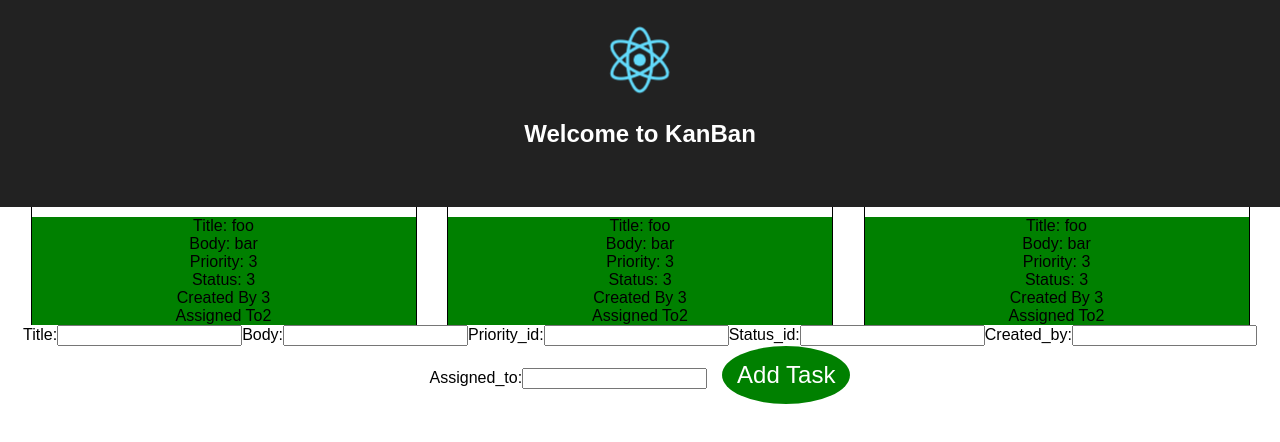
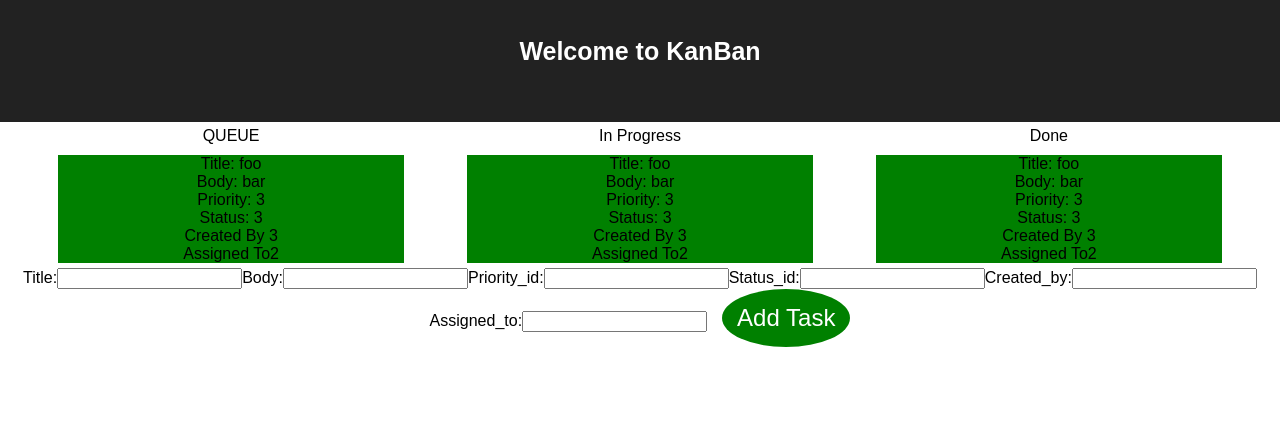
Before and after one commit to IsaiahHarris/kanban, a React (Create React App) app in the folder kanban/: page / in a window 1280 px wide. Shown: the top 442 px of the page. Built offline with nearby package versions, Linux system fonts and the light colour scheme; no server answers.

Commit message:
add label to column

```diff
--- a/kanban/src/components/App/App.css
+++ b/kanban/src/components/App/App.css
@@ -10,13 +10,14 @@ html, body{
 
 .column-container{
   height: 100%;
-  width: 30%;
-  border-left:1px solid black;
-  border-right:1px solid black;
+  width: 27%;
+  /* border-left:1px solid black;
+  border-right:1px solid black; */
   display: flex;
   flex-direction:column;
   justify-content: center;
   align-items: center;
+  padding:5px;
 }
 
 .main-body{
--- a/kanban/src/components/App/App.js
+++ b/kanban/src/components/App/App.js
@@ -93,9 +93,9 @@ class App extends React.Component {
       <div className="App">
         <Header />
         <div className="main-body">
-        <Column cards = {this.props.cards}/>
-        <Column cards =  {this.props.cards}/>
-        <Column cards = {this.props.cards}/>
+        <Column label = "QUEUE" cards = {this.props.cards}/>
+        <Column label = "In Progress" cards =  {this.props.cards}/>
+        <Column label = "Done" cards = {this.props.cards}/>
         </div>
         <NewCardForm
         changeHandler= {this.handleInputChange}
--- a/kanban/src/components/Card/index.js
+++ b/kanban/src/components/Card/index.js
@@ -2,8 +2,9 @@ import React from 'react';
 import '../../styles.css'
 import PropTypes from 'prop-types';
 
-const Card = ({title, body, priority_id, status_id, created_by, assigned_to})=>{
+const Card = ({title, body, priority_id, status_id, created_by, assigned_to, label})=>{
     return (
+
       <div className="card-entry">
       <div className="title">Title: { title }</div>
       <div className="body">Body: { body }</div>
--- a/kanban/src/components/Column/index.js
+++ b/kanban/src/components/Column/index.js
@@ -4,11 +4,15 @@ import './Column.css'
 
 
 const Column = props => {
+
+
     return (
       <div className="column-container">
+       <div className="label">{props.label}</div>
         {
           props.cards.map((card, i) => {
             return <Card
+              label = {props.label}
               key={i}
               title={card.title}
               body={card.body}
@@ -24,4 +28,6 @@ const Column = props => {
     )
   }
 
+
+
 export default Column;
--- a/kanban/src/components/Header/Header.css
+++ b/kanban/src/components/Header/Header.css
@@ -1,17 +1,16 @@
 .Header-logo {
-  animation: Header-logo-spin infinite 20s linear;
-  height: 80px;
+display: none;
 }
 
 .Header-header {
   background-color: #222;
-  height: 24.5%;
+  height: 12%;
   padding: 20px;
   color: white;
 }
 
 .Header-title {
-  font-size: 1.5em;
+  font-size: 25px;
 }
 @keyframes Header-logo-spin {
   from { transform: rotate(0deg); }
```
Lines whose indentation alone changed are shown as unchanged.
